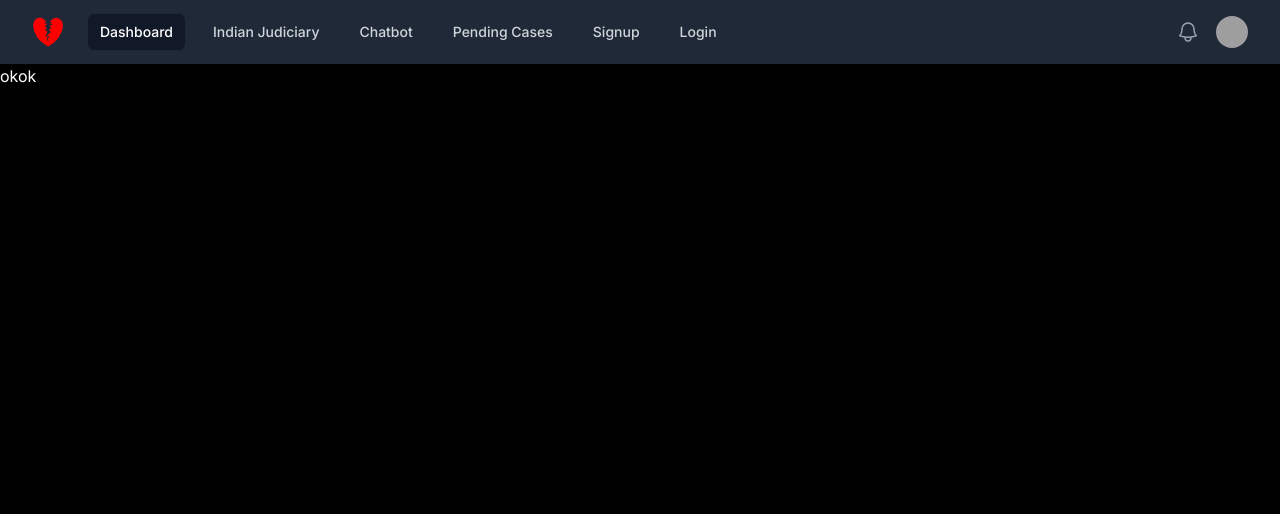
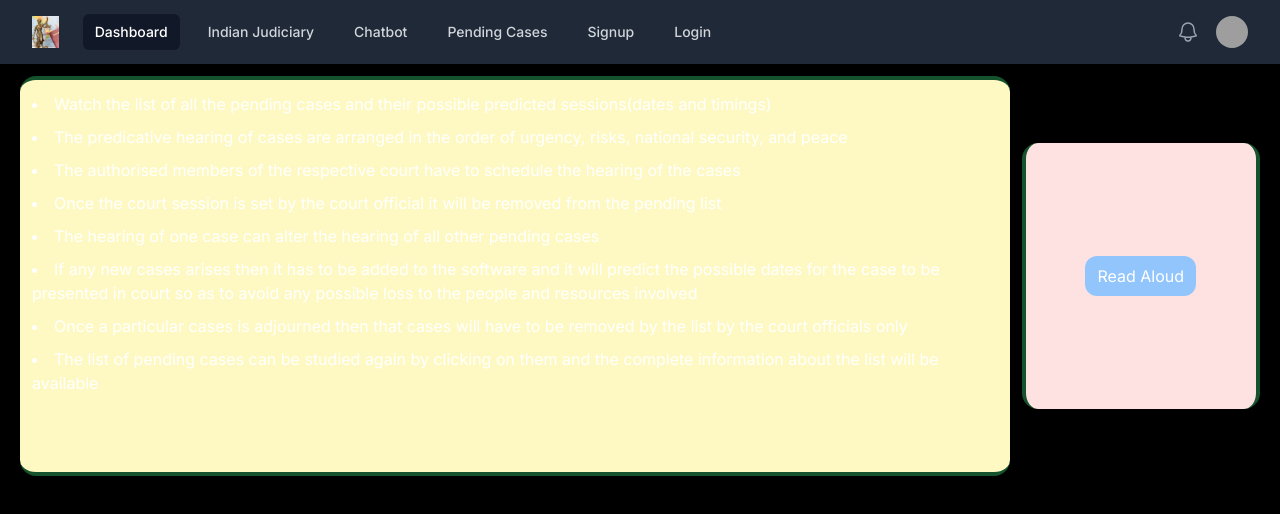
Before and after one commit to PRATEEK-VERNEKAR/Streamline_Legal_Cases, a Next.js app: page /judiciary in a window 1280 px wide. Shown: the top 514 px of the page. Built offline with nearby package versions, Linux system fonts and the light colour scheme; grey boxes are pictures that could not be loaded.

Commit message:
Navbar changed

```diff
--- /dev/null
+++ b/src/app/judiciary/components/WorkingList.tsx
@@ -0,0 +1,27 @@
+import React from 'react'
+
+const WorkingList = () => {
+  return (
+    <div className='h-[50%] mx-5  mt-3 '>
+        <div className='grid  grid-cols-5 grid-rows-6 h-full gap-x-3'>
+            <div className='col-start-1 col-end-5 row-span-6 bg-yellow-100 border-t-4 border-green-900 rounded-2xl border-b-4 p-3 overflow-y-auto'>
+                {/* <ul> */}
+                    <li>Watch the list of all the pending cases and their possible predicted sessions(dates and timings)</li>
+                    <li>The predicative hearing of cases are arranged in the order of urgency, risks, national security, and peace </li>
+                    <li>The authorised members of the respective court have to schedule the hearing of the cases</li>
+                    <li>Once the court session is set by the court official it will be removed from the pending list</li>
+                    <li>The hearing of one case can alter the hearing of all other pending cases</li>
+                    <li>If any new cases arises then it has to be added to the software and it will predict the possible dates for the case to be presented in court so as to avoid any possible loss to the people and resources involved</li>
+                    <li>Once a particular cases is adjourned then that cases will have to be removed by the list by the court officials only</li>
+                    <li>The list of pending cases can be studied again by clicking on them and the complete information about the list will be available</li>
+                {/* </ul> */}
+            </div>
+            <div className='col-start-5 col-end-6 row-start-2 row-end-6 bg-red-100 border-r-4 border-green-900 rounded-2xl border-l-4 flex justify-center items-center'>
+                <button className='bg-blue-300 py-2 px-3 rounded-xl'>Read Aloud</button>
+            </div>
+        </div>
+    </div>
+  )
+}
+
+export default WorkingList
--- a/src/app/judiciary/page.tsx
+++ b/src/app/judiciary/page.tsx
@@ -1,10 +1,11 @@
 import React from 'react'
+import Working from './components/WorkingList';
 
 const Judiaciary = () => {
   return (
-    <div>
-      okok
-    </div>
+    <>
+      <Working/>
+    </>
   )
 }
 
--- a/src/components/CustomNavbar.tsx
+++ b/src/components/CustomNavbar.tsx
@@ -45,7 +45,7 @@ export default function Example() {
                   <a href='/'>
                   <img
                     className="h-8 w-auto"
-                    src="/nav-logo.png"
+                    src="/nav-logo.jpg"
                     alt="Your Company"
                     />
                   </a>
```
Also changed, not shown: public/nav-logo.jpg (added), public/nav-logo.png (deleted).
